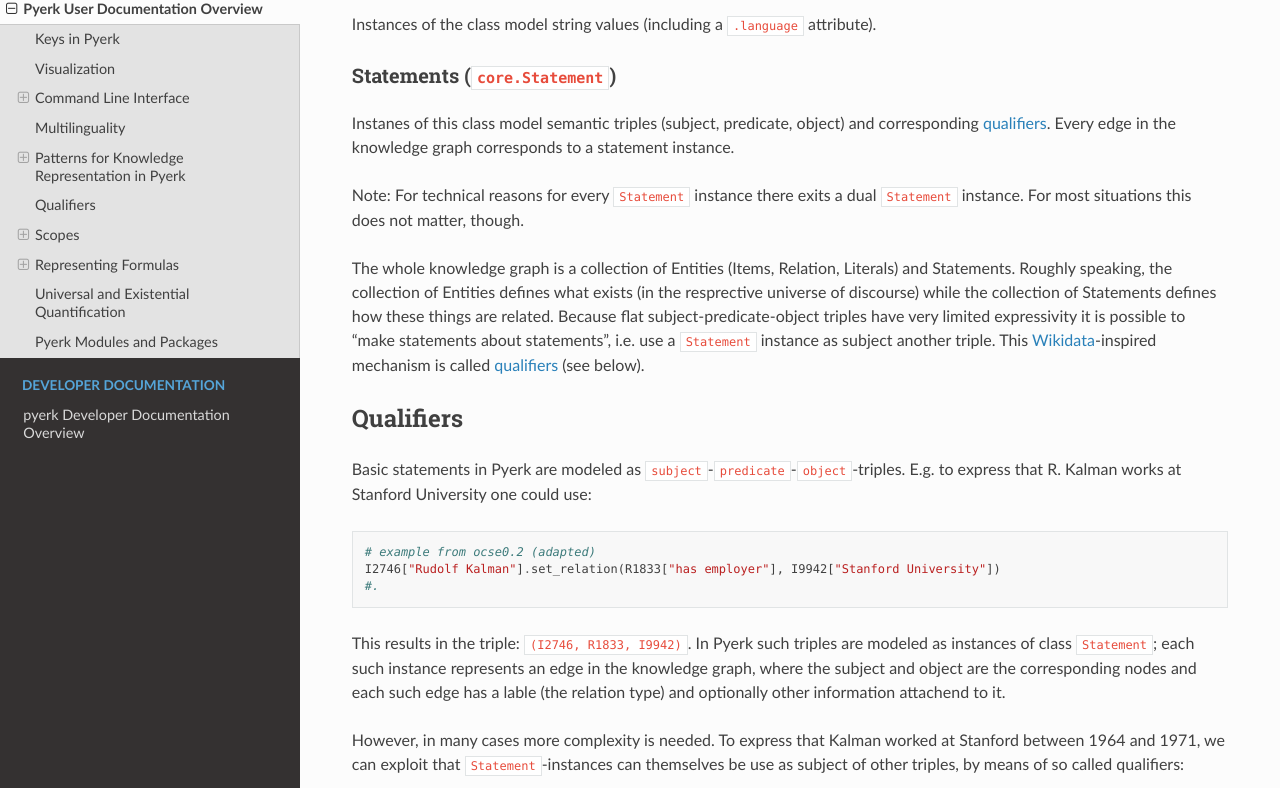
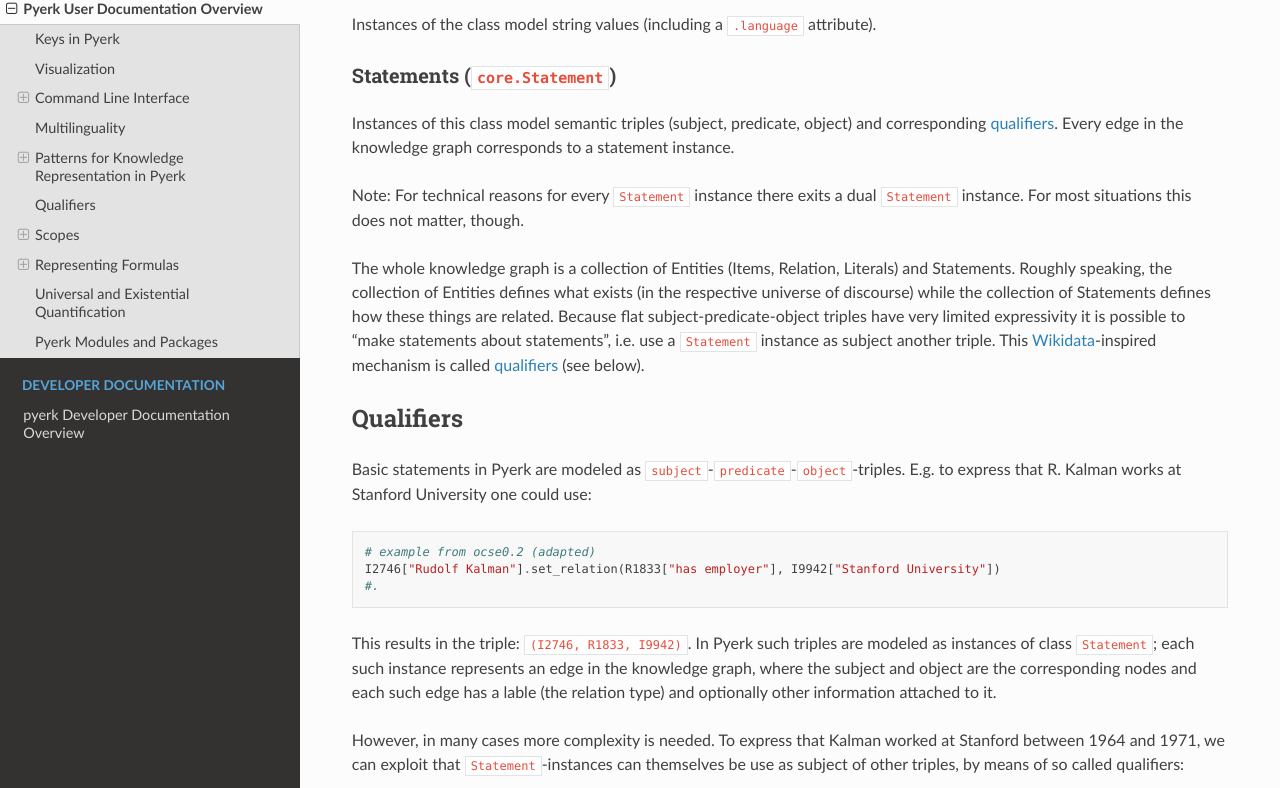
Before and after one commit to ackrep-org/pyirk-core, a Sphinx documentation site: the page built from docs/source/userdoc/overview.md, in a window 1280 px wide and 1400 px high, scrolled down 3468 px. Shown: the part 144-932 px from the top of the window. Built offline with Sphinx 7.4.7 and the Read the Docs theme 2.0.0, drawn with Linux system fonts in a browser that asks for light colours; the version number could not be read and is left out; some of the changed text lies outside the part shown.

Commit message:
userdoc/overview.md: fix typos in docs
# Last 3 commits:

# 7ed89ef fix more typos
# d943e79 fix more typos in code (and remove obsolete german todo docstring in core)
# b612ac2 fix typos in code

````diff
--- a/docs/source/userdoc/overview.md
+++ b/docs/source/userdoc/overview.md
@@ -150,11 +150,11 @@ Instances of the class model string values (including a `.language` attribute).
 (sec_Statements)=
 ### Statements (`core.Statement`)
 
-Instanes of this class model semantic triples (subject, predicate, object) and corresponding [qualifiers](sec_qualifiers). Every edge in the knowledge graph corresponds to a statement instance.
+Instances of this class model semantic triples (subject, predicate, object) and corresponding [qualifiers](sec_qualifiers). Every edge in the knowledge graph corresponds to a statement instance.
 
 Note: For technical reasons for every `Statement` instance there exits a dual `Statement` instance. For most situations this does not matter, though.
 
-The whole knowledge graph is a collection of Entities (Items, Relation, Literals) and Statements. Roughly speaking, the collection of Entities defines what exists (in the resprective universe of discourse) while the collection of Statements defines how these things are related. Because flat subject-predicate-object triples have very limited expressivity it is possible to "make statements about statements", i.e. use a `Statement` instance as subject another triple. This [Wikidata](https://www.wikidata.org/wiki/Wikidata:SPARQL_tutorial#Qualifiers)-inspired mechanism is called [qualifiers](sec_qualifiers) (see below).
+The whole knowledge graph is a collection of Entities (Items, Relation, Literals) and Statements. Roughly speaking, the collection of Entities defines what exists (in the respective universe of discourse) while the collection of Statements defines how these things are related. Because flat subject-predicate-object triples have very limited expressivity it is possible to "make statements about statements", i.e. use a `Statement` instance as subject another triple. This [Wikidata](https://www.wikidata.org/wiki/Wikidata:SPARQL_tutorial#Qualifiers)-inspired mechanism is called [qualifiers](sec_qualifiers) (see below).
 
 
 
@@ -170,7 +170,7 @@ I2746["Rudolf Kalman"].set_relation(R1833["has employer"], I9942["Stanford Unive
 #.
 ```
 
-This results in the triple: `(I2746, R1833, I9942)`. In Pyerk such triples are modeled as instances of class `Statement`; each such instance represents an edge in the knowledge graph, where the subject and object are the corresponding nodes and each such edge has a lable (the relation type) and optionally other information attachend to it.
+This results in the triple: `(I2746, R1833, I9942)`. In Pyerk such triples are modeled as instances of class `Statement`; each such instance represents an edge in the knowledge graph, where the subject and object are the corresponding nodes and each such edge has a lable (the relation type) and optionally other information attached to it.
 
 
 However, in many cases more complexity is needed. To express that Kalman worked at Stanford between 1964 and 1971, we can exploit that `Statement`-instances can themselves be use as subject of other triples, by means of so called qualifiers:
@@ -211,12 +211,12 @@ The concept of qualifiers is borrowed from Wikidata, see e.g the [WD-SPARQL-tuto
 ### Basics
 Many knowledge artifacts (such as theorems or definitions) consists of multiple simpler statements which are in a specific semantic relation to each other. Consider the example theorem:
 
-> Let {math}`(a, b, c)` be the sides of a triangle, ordered from shortest to longest, and {math}`(l_a, l_b, l_c)` the repective lengths. If the angle between a and b is a rect angle then the equation {math}`l_c^2 = l_a^2 + l_b^2` holds.
+> Let {math}`(a, b, c)` be the sides of a triangle, ordered from shortest to longest, and {math}`(l_a, l_b, l_c)` the respective lengths. If the angle between a and b is a rect angle then the equation {math}`l_c^2 = l_a^2 + l_b^2` holds.
 
 
 Such a theorem consists of several "semantic parts", which in the context of Pyerk are called *scopes*. In particular we the three following scopes:
 
-- *setting*: "Let (a, b, c) be the sides of a triangle, ordered from shortest to longest, and (la, lb, lc) the repective lengths."
+- *setting*: "Let (a, b, c) be the sides of a triangle, ordered from shortest to longest, and (la, lb, lc) the respective lengths."
 - *premise*: "If the angle between a and b is a rect angle"
 - *assertion*: "then the equation {math}`l_c^2 = l_a^2 + l_b^2` holds."
 
````
Also changed, not shown: other parts of docs/source/userdoc/overview.md (+15 -15 lines).
